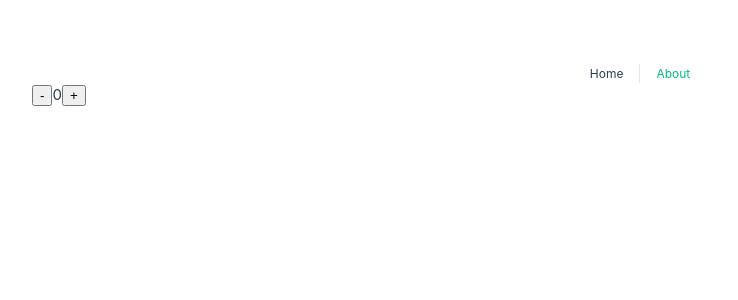
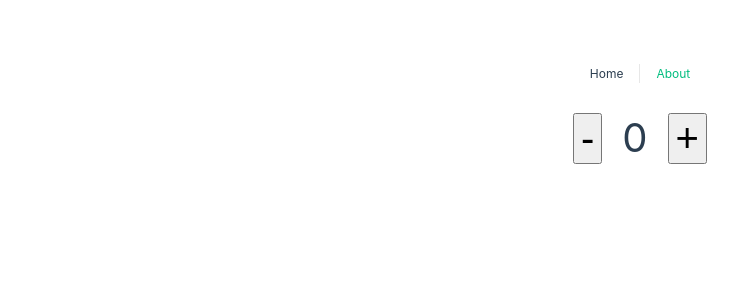
Before and after one commit to Unruh-Spirale/first-project, a Vue app: page / in a window 1280 px wide. Shown: the top 300 px of the page, without its empty margins (0-738 px from the left). Built offline with nearby package versions, Linux system fonts and the light colour scheme; the HTML template or start-up script is replaced by a standard one.

Commit message:
Options API approach

```diff
--- a/src/views/HomeView.vue
+++ b/src/views/HomeView.vue
@@ -2,10 +2,39 @@
   <div class="home">
 
     <div>
-      <button class="btn">-</button>
-      <span class="counter">0</span>
-      <button class="btn">+</button>
+      <button @click="decreaseCounter" class="btn">-</button>
+      <span class="counter"> {{ counter }}</span>
+      <button @click="increaseCounter" class="btn">+</button>
     </div>
 
   </div>
 </template>
+
+<script>
+export default {
+  data() {
+    return {
+      counter: 0
+    }
+  },
+  methods: {
+    decreaseCounter() {
+      this.counter--
+    },
+    increaseCounter() {
+      this.counter++
+    }
+  }
+}
+</script>
+
+<style>
+.home{
+  text-align: center;
+  padding: 20px;
+}
+.btn, .counter {
+  font-size: 40px;
+  margin: 10px;
+}
+</style>
```
